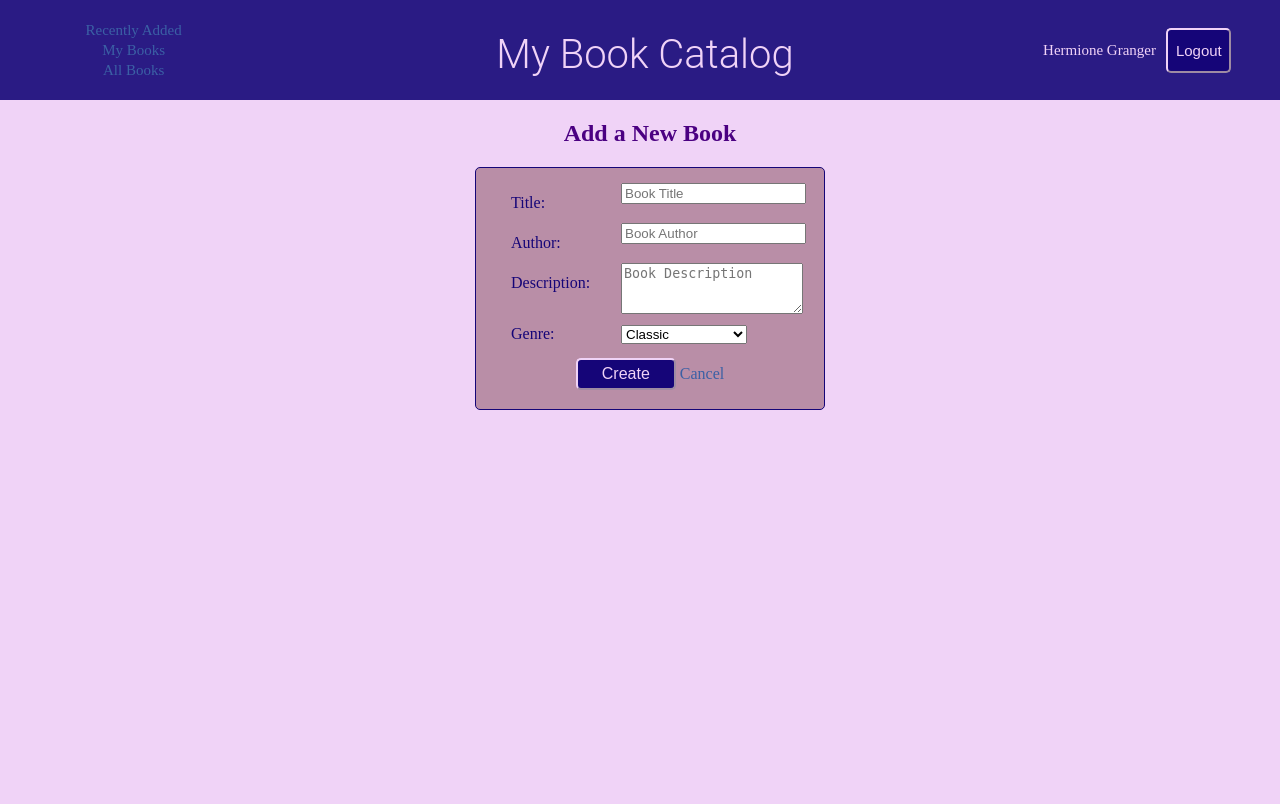
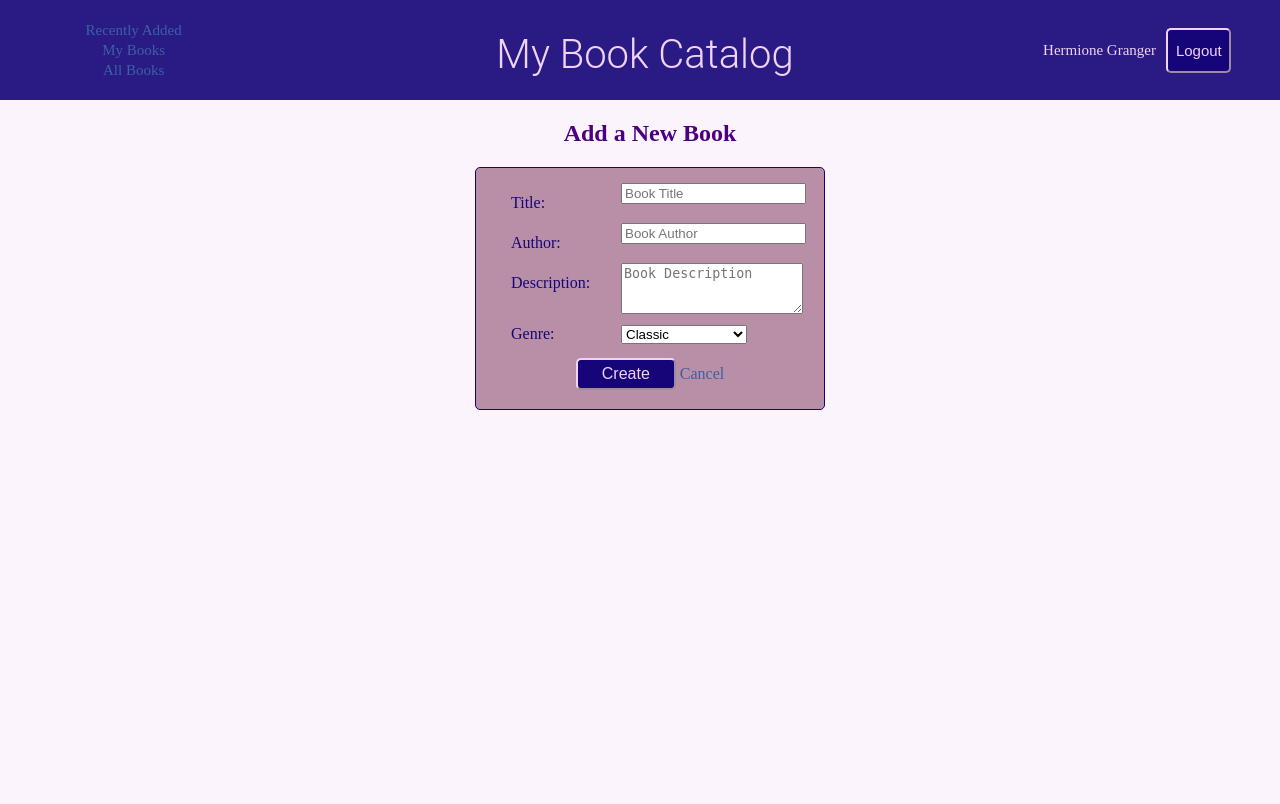
Before and after one commit to sarah-thomens/item-catalog-project, a Flask app: page /book/add in a window 1280 px wide. Run offline with Flask 2, Linux system fonts and the light colour scheme; a user stored in the database is signed in; some libraries are stand-ins or nearby versions.

Commit message:
Made more muted colors for the page.

```diff
--- a/catalog/static/styles.css
+++ b/catalog/static/styles.css
@@ -54,7 +54,7 @@ body
 	font-family: Arial Rounded MT Bold;
 	margin-left: auto;
 	margin-right: auto;
-	background-color: #F0d3F7;
+	background-color: #fbf4fc;
 }
 
 .container
@@ -164,7 +164,7 @@ header nav
 	flex: 1;
 	max-width: 300px;
 	padding-left: 20px;
-	background-color: #B98EA7;
+	background-color: #dcc6d3;
 }
 
 .genre-title
```
